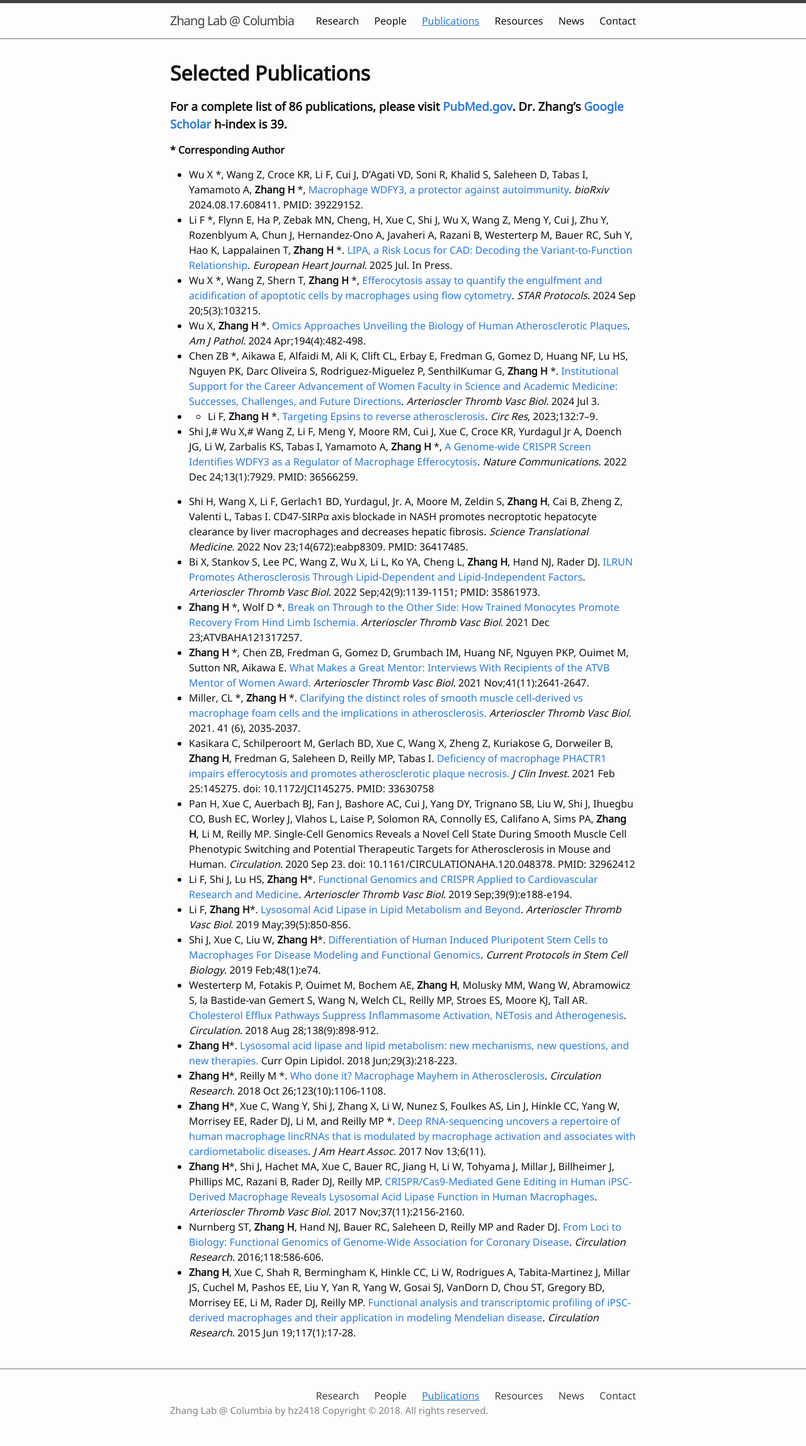
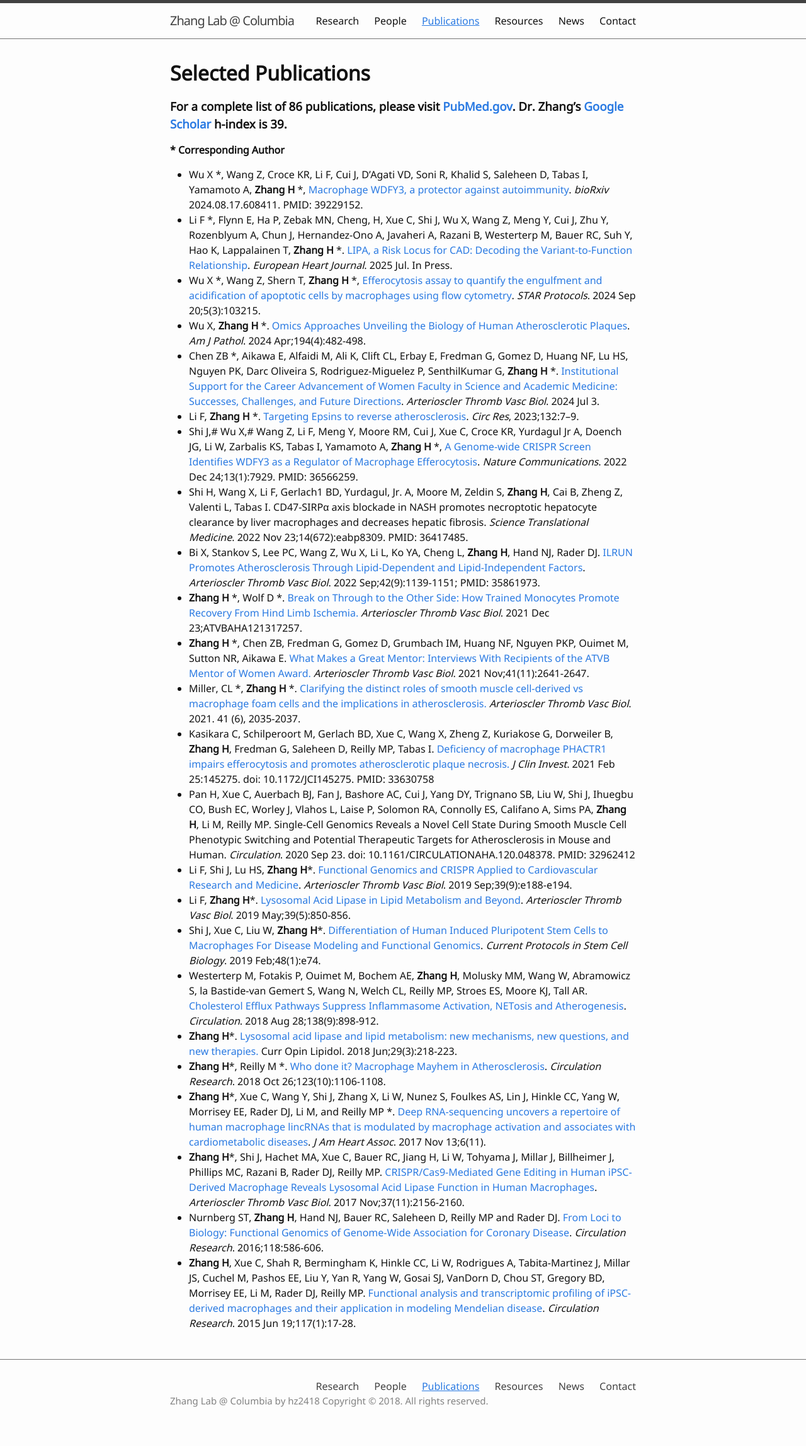
Before and after one commit to hanruizhang/zhanglab, a Jekyll site: the page built from 3_Publications.md, in a window 1280 px wide. Shown: the whole page at 63% size. Built offline with Jekyll 4.4.1, drawn with Linux system fonts in a browser that asks for light colours; comment, search, counter and statistics services are not loaded.

```diff
--- a/3_Publications.md
+++ b/3_Publications.md
@@ -14,9 +14,8 @@ __*__ **Corresponding Author**
 - Wu X *, Wang Z, Shern T, **Zhang H** *, [Efferocytosis assay to quantify the engulfment and acidification of apoptotic cells by macrophages using flow cytometry](https://www.sciencedirect.com/science/article/pii/S2666166724003800). _STAR Protocols_. 2024 Sep 20;5(3):103215.
 - Wu X, **Zhang H** *. [Omics Approaches Unveiling the Biology of Human Atherosclerotic Plaques](https://www.sciencedirect.com/science/article/pii/S0002944024000051?via%3Dihub). _Am J Pathol_. 2024 Apr;194(4):482-498.
 - Chen ZB *, Aikawa E, Alfaidi M, Ali K, Clift CL, Erbay E, Fredman G, Gomez D, Huang NF, Lu HS, Nguyen PK, Darc Oliveira S, Rodriguez-Miguelez P, SenthilKumar G, **Zhang H** *. [Institutional Support for the Career Advancement of Women Faculty in Science and Academic Medicine: Successes, Challenges, and Future Directions](https://www.ahajournals.org/doi/10.1161/ATVBAHA.124.320910). _Arterioscler Thromb Vasc Biol_. 2024 Jul 3.
-- - Li F, **Zhang H** *. [Targeting Epsins to reverse atherosclerosis](https://www.ahajournals.org/eprint/72NVB4XX3HQAVEF2WGC5/full?redirectUri=%2Fdoi%2F10.1161%2FCIRCRESAHA.122.322273). _Circ Res_, 2023;132:7–9.
+- Li F, **Zhang H** *. [Targeting Epsins to reverse atherosclerosis](https://www.ahajournals.org/eprint/72NVB4XX3HQAVEF2WGC5/full?redirectUri=%2Fdoi%2F10.1161%2FCIRCRESAHA.122.322273). _Circ Res_, 2023;132:7–9.
 - Shi J,# Wu X,# Wang Z, Li F, Meng Y, Moore RM, Cui J, Xue C, Croce KR, Yurdagul Jr A, Doench JG, Li W, Zarbalis KS, Tabas I, Yamamoto A, **Zhang H** *, [A Genome-wide CRISPR Screen Identifies WDFY3 as a Regulator of Macrophage Efferocytosis](https://doi.org/10.1038/s41467-022-35604-8). _Nature Communications_. 2022 Dec 24;13(1):7929. PMID: 36566259.
-
 - Shi H, Wang X, Li F, Gerlach1 BD, Yurdagul, Jr. A, Moore M, Zeldin S, **Zhang H**, Cai B, Zheng Z, Valenti L, Tabas I. CD47-SIRPα axis blockade in NASH promotes necroptotic hepatocyte clearance by liver macrophages and decreases hepatic fibrosis. _Science Translational Medicine_. 2022 Nov 23;14(672):eabp8309. PMID: 36417485.
 - Bi X, Stankov S, Lee PC, Wang Z, Wu X, Li L, Ko YA, Cheng L, **Zhang H**, Hand NJ, Rader DJ. [ILRUN Promotes Atherosclerosis Through Lipid-Dependent and Lipid-Independent Factors](https://www.ahajournals.org/doi/10.1161/ATVBAHA.121.317156). _Arterioscler Thromb Vasc Biol_. 2022 Sep;42(9):1139-1151; PMID: 35861973.
 - **Zhang H** *, Wolf D *. [Break on Through to the Other Side: How Trained Monocytes Promote Recovery From Hind Limb Ischemia.](https://www.ahajournals.org/doi/10.1161/ATVBAHA.121.317257) _Arterioscler Thromb Vasc Biol_. 2021 Dec 23;ATVBAHA121317257.
```
